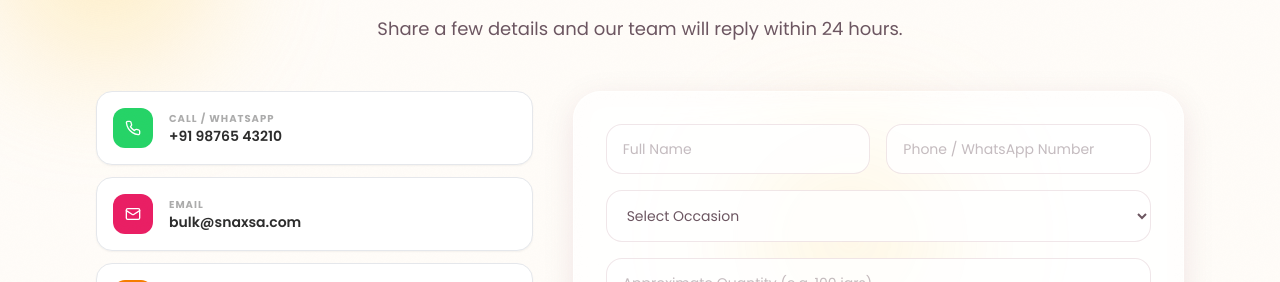
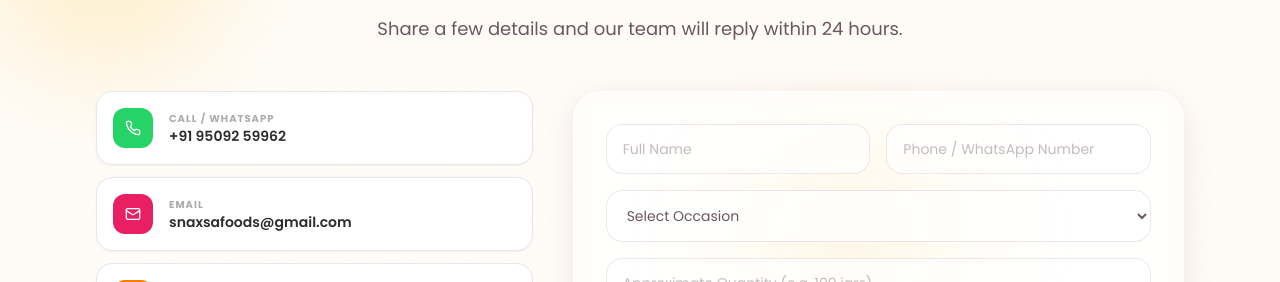
Before and after one commit to teammarktaleworld-wq/Snaxsa-, a Next.js app: page /bulk-orders in a window 1280 px wide. Shown: the part 3502-3784 px from the top of the page. Built offline with nearby package versions, Linux system fonts and the light colour scheme.

Commit message:
Use configured contacts on bulk order page

```diff
--- a/components/bulk-orders/EnquiryForm.tsx
+++ b/components/bulk-orders/EnquiryForm.tsx
@@ -341,13 +341,13 @@ const contactDetails = [
   {
     icon: <Phone size={16} />,
     label: "Call / WhatsApp",
-    value: "+91 98765 43210",
+    value: SITE_CONFIG.whatsapp,
     color: "#25D366",
   },
   {
     icon: <Mail size={16} />,
     label: "Email",
-    value: "bulk@snaxsa.com",
+    value: SITE_CONFIG.email,
     color: "#E91E63",
   },
   {
```
